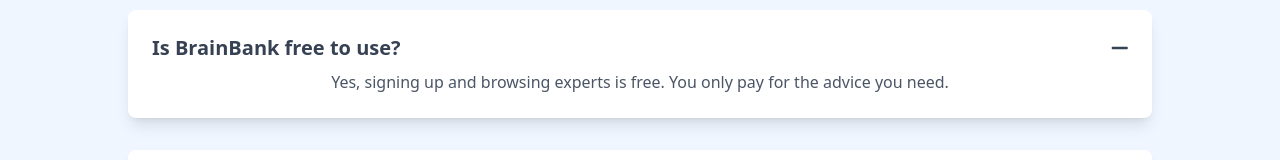
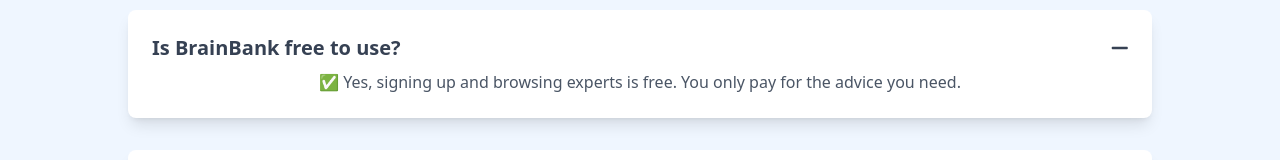
Before and after one commit to anisulislam10/brain-bank-landing, a React (Vite) app: page / in a window 1280 px wide. Both pictures are taken after a click on the element "Is BrainBank free to use?". Shown: the part 2650-2810 px from the top of the page. Built offline with nearby package versions, Linux system fonts and the light colour scheme.

Commit message:
ui enhance

```diff
--- a/src/components/FAQSection.jsx
+++ b/src/components/FAQSection.jsx
@@ -16,12 +16,12 @@
         <h2 className="text-3xl font-semibold text-gray-800 mb-6">
           Got Questions? <span className="text-green-500">We’ve Got Answers!</span>
         </h2>
-        <div className="space-y-8">
+        <div className="space-y-8  ">
           <div
-            className="bg-white shadow-lg rounded-lg p-6 cursor-pointer"
+            className="bg-white shadow-lg rounded-lg p-6 cursor-pointer  "
             onClick={() => toggleAnswer(0)}
           >
-            <h3 className="text-xl font-semibold text-gray-700 flex justify-between items-center">
+            <h3 className="text-xl font-semibold text-gray-700 flex justify-between items-center ">
               Is BrainBank free to use?
               <FontAwesomeIcon
                 icon={openIndex === 0 ? faMinus : faPlus}
@@ -30,7 +30,7 @@
             </h3>
             {openIndex === 0 && (
               <p className="text-gray-600 mt-2">
-                Yes, signing up and browsing experts is free. You only pay for
+               ✅ Yes, signing up and browsing experts is free. You only pay for
                 the advice you need.
               </p>
             )}
@@ -49,7 +49,7 @@
             </h3>
             {openIndex === 1 && (
               <p className="text-gray-600 mt-2">
-                Simply sign up, list your expertise, and start earning money by
+               ✅ Simply sign up, list your expertise, and start earning money by
                 helping others.
               </p>
             )}
@@ -68,7 +68,7 @@
             </h3>
             {openIndex === 2 && (
               <p className="text-gray-600 mt-2">
-                Absolutely. We prioritize your privacy and ensure secure
+              ✅ Absolutely. We prioritize your privacy and ensure secure
                 transactions.
               </p>
             )}
```
